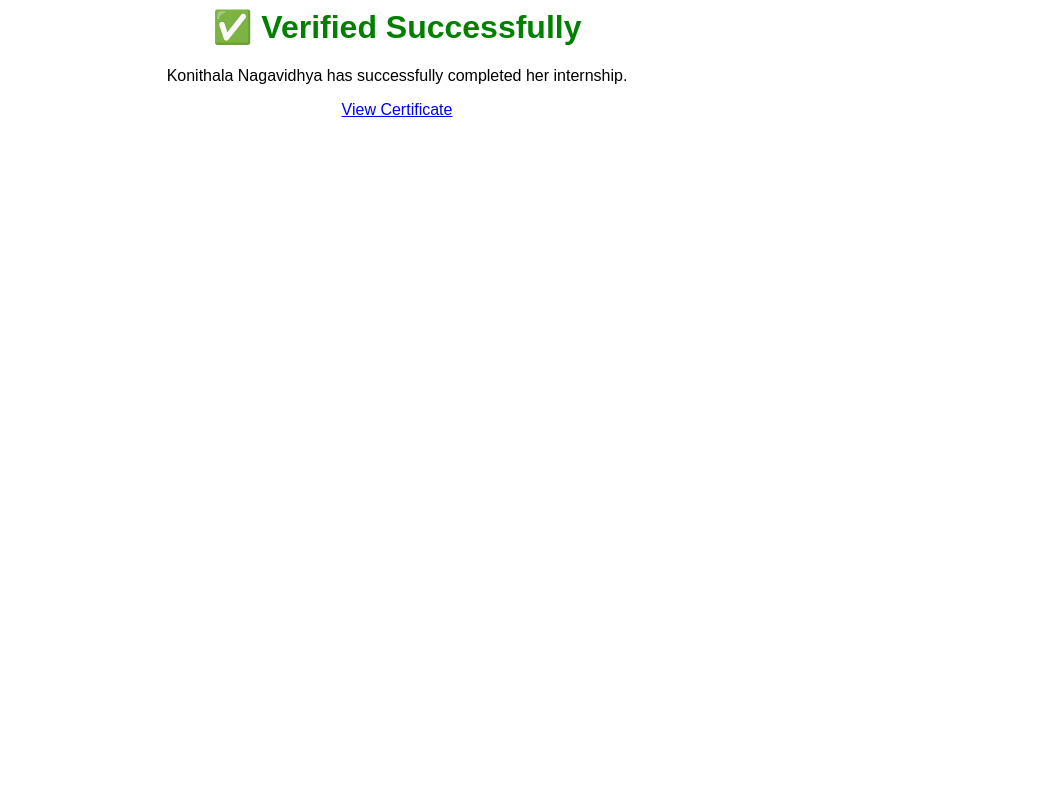
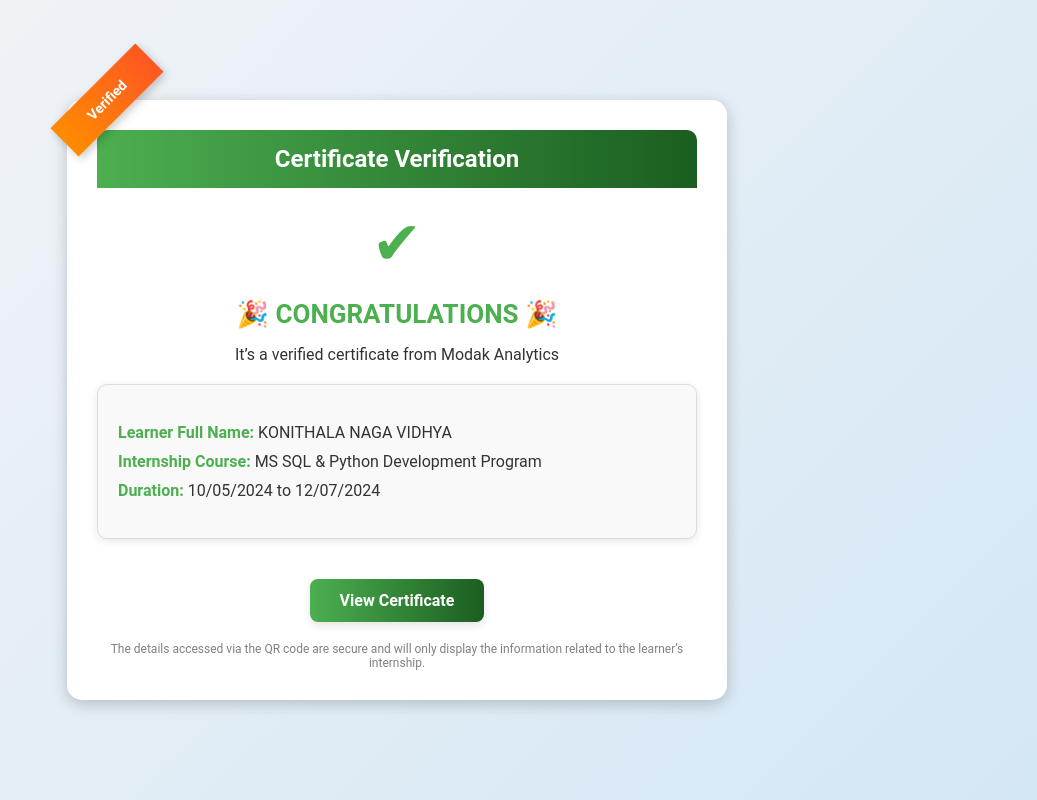
Before and after one commit to pavankrishnareddy1999/MyWebsite, a plain HTML site: page index.html in a window 1280 px wide. Shown: the whole page, without its empty margins (243-1280 px from the left). Drawn offline with Linux system fonts and the light colour scheme.

Commit message:
Update index.html

```diff
--- a/index.html
+++ b/index.html
@@ -1,12 +1,148 @@
-<html>
+<!DOCTYPE html>
+<html lang="en">
 <head>
-    <title>Internship Verification</title>
+    <meta charset="UTF-8">
+    <meta name="viewport" content="width=device-width, initial-scale=1.0">
+    <title>Certificate Verification</title>
+    <style>
+        body {
+            font-family: 'Roboto', Arial, sans-serif;
+            margin: 0;
+            padding: 0;
+            background: linear-gradient(135deg, #f3f4f6, #d4e7f5);
+            display: flex;
+            justify-content: center;
+            align-items: center;
+            height: 100vh;
+            color: #333;
+        }
+        .container {
+            background: white;
+            max-width: 600px;
+            width: 90%;
+            padding: 30px;
+            border-radius: 15px;
+            box-shadow: 0 4px 15px rgba(0, 0, 0, 0.2);
+            text-align: center;
+            position: relative;
+        }
+        .header {
+            background: linear-gradient(90deg, #4CAF50, #1B5E20);
+            color: white;
+            padding: 15px;
+            border-radius: 10px 10px 0 0;
+        }
+        .header h1 {
+            margin: 0;
+            font-size: 24px;
+        }
+        .verified-icon {
+            font-size: 60px;
+            color: #4CAF50;
+            margin: 20px 0;
+        }
+        .congrats {
+            font-size: 26px;
+            color: #4CAF50;
+            font-weight: bold;
+            margin: 15px 0;
+        }
+        .certificate-details {
+            font-size: 18px;
+            text-align: left;
+            margin: 20px auto;
+            padding: 20px;
+            background: #f9f9f9;
+            border: 1px solid #ddd;
+            border-radius: 10px;
+            box-shadow: 0 2px 8px rgba(0, 0, 0, 0.1);
+        }
+        .certificate-details ul {
+            list-style: none;
+            padding: 0;
+        }
+        .certificate-details ul li {
+            margin-bottom: 10px;
+            font-size: 16px;
+        }
+        .certificate-details strong {
+            color: #4CAF50;
+        }
+        .link {
+            margin-top: 20px;
+            display: inline-block;
+            font-size: 16px;
+            font-weight: bold;
+            text-decoration: none;
+            color: white;
+            background: linear-gradient(90deg, #4CAF50, #1B5E20);
+            border: none;
+            padding: 12px 30px;
+            border-radius: 8px;
+            transition: all 0.3s ease;
+            box-shadow: 0 4px 8px rgba(0, 0, 0, 0.1);
+        }
+        .link:hover {
+            background: linear-gradient(90deg, #1B5E20, #4CAF50);
+            transform: translateY(-2px);
+            box-shadow: 0 6px 12px rgba(0, 0, 0, 0.2);
+        }
+        footer {
+            margin-top: 20px;
+            font-size: 12px;
+            color: gray;
+        }
+        .ribbon {
+            width: 120px;
+            height: 40px;
+            background: linear-gradient(90deg, #FF8C00, #FF5722);
+            color: white;
+            font-size: 14px;
+            font-weight: bold;
+            position: absolute;
+            top: -20px;
+            left: -20px;
+            display: flex;
+            align-items: center;
+            justify-content: center;
+            transform: rotate(-45deg);
+            box-shadow: 0 4px 8px rgba(0, 0, 0, 0.2);
+        }
+    </style>
 </head>
-<body style="text-align: center; font-family: Arial;">
-    <h1 style="color: green;">✅ Verified Successfully</h1>
-    <p>Konithala Nagavidhya has successfully completed her internship.</p>
-    <a href="https://drive.google.com/file/d/1WhVuN1gqbb9g_7VCzRlSvXo1iqdp3tIr/view?usp=sharing" target="_blank">
-        View Certificate
-    </a>
+<body>
+    <div class="container">
+        <!-- Ribbon -->
+        <div class="ribbon">Verified</div>
+
+        <!-- Header -->
+        <div class="header">
+            <h1>Certificate Verification</h1>
+        </div>
+
+        <!-- Verified Icon -->
+        <div class="verified-icon">✔</div>
+
+        <!-- Congratulations Section -->
+        <div class="congrats">🎉 CONGRATULATIONS 🎉</div>
+        <p>It’s a verified certificate from Modak Analytics</p>
+
+        <!-- Certificate Details -->
+        <div class="certificate-details">
+            <ul>
+                <li><strong>Learner Full Name:</strong> KONITHALA NAGA VIDHYA</li>
+                <li><strong>Internship Course:</strong> MS SQL & Python Development Program</li>
+                <li><strong>Duration:</strong> 10/05/2024 to 12/07/2024</li>
+            </ul>
+        </div>
+
+        <!-- View Certificate Button -->
+        <a class="link" href="https://drive.google.com/file/d/1WhVuN1gqbb9g_7VCzRlSvXo1iqdp3tIr/view?usp=sharing" target="_blank">View Certificate</a>
+
+        <!-- Footer -->
+        <footer>
+            The details accessed via the QR code are secure and will only display the information related to the learner’s internship.
+        </footer>
+    </div>
 </body>
 </html>
```
